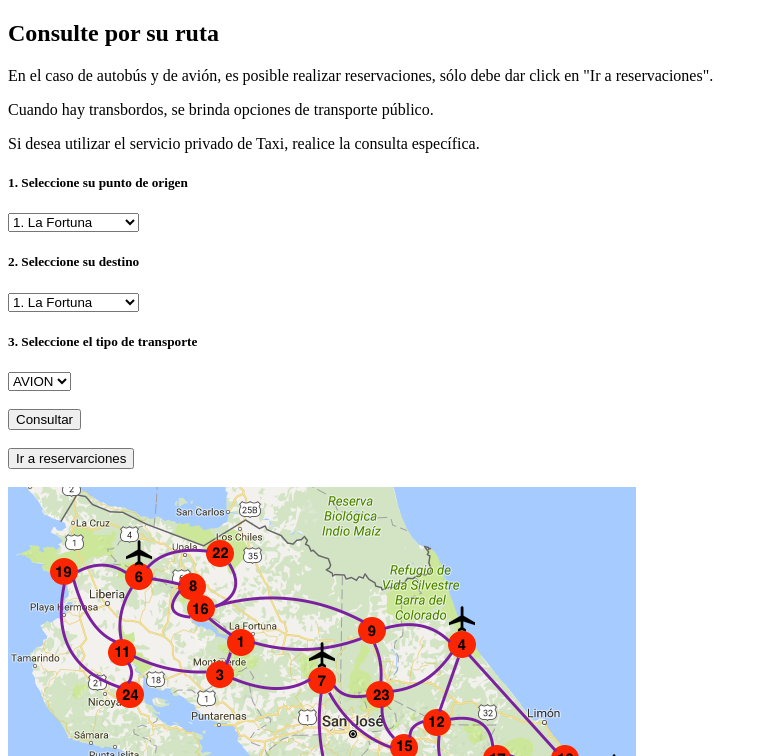
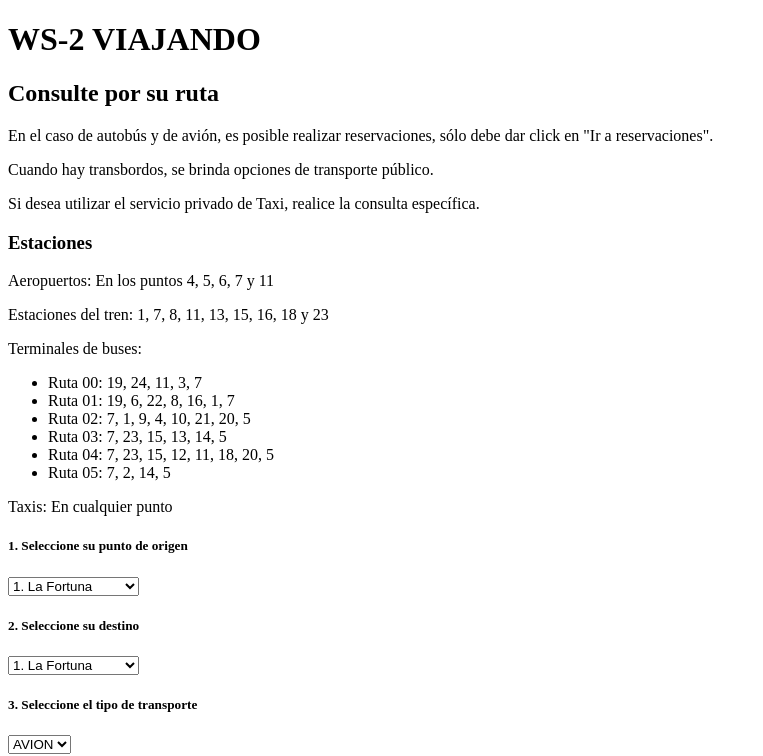
Before and after one commit to DianaCM11/WS-2-cliente, a Python web app: template templates/consultas.html in a window 1280 px wide. Shown: the top 756 px of the page, without its empty margins (0-763 px from the left). Run offline with Jinja, Linux system fonts and the light colour scheme; the template is opened without the code that fills it, so the values that code supplies are empty; some libraries are stand-ins or nearby versions.

Commit message:
mapa e info

```diff
--- a/templates/consultas.html
+++ b/templates/consultas.html
@@ -10,11 +10,29 @@
 <body>
 
 <form class="form-consultas" action="/consultas" method="post" role="form">
+    <h1>WS-2 VIAJANDO</h1>
     <h2>Consulte por su ruta</h2>
 
     <p>En el caso de autobús y de avión, es posible realizar reservaciones, sólo debe dar click en "Ir a reservaciones".</p>
     <p>Cuando hay transbordos, se brinda opciones de transporte público.</p>
     <p>Si desea utilizar el servicio privado de Taxi, realice la consulta específica.</p>
+
+    <h3>Estaciones</h3>
+
+    <p>Aeropuertos: En los puntos 4, 5, 6, 7 y 11</p>
+    <p>Estaciones del tren: 1, 7, 8, 11, 13, 15, 16, 18 y 23</p>
+    <p>Terminales de buses:
+    <ul>
+    <li>Ruta 00: 19, 24, 11, 3, 7</li>
+    <li>Ruta 01: 19, 6, 22, 8, 16, 1, 7</li>
+    <li>Ruta 02: 7, 1, 9, 4, 10, 21, 20, 5</li>
+    <li>Ruta 03: 7, 23, 15, 13, 14, 5</li>
+    <li>Ruta 04: 7, 23, 15, 12, 11, 18, 20, 5</li>
+    <li>Ruta 05: 7, 2, 14, 5</li>
+    </ul>
+    </p>
+
+    <p>Taxis: En cualquier punto</p>
 
     <h5>1. Seleccione su punto de origen</h5>
     <select name="origen">
--- a/templates/login.html
+++ b/templates/login.html
@@ -9,6 +9,7 @@
 <body>
 
 <form class="form-registro" action="/login" method="post" role="form" >
+    <h1>WS-2 VIAJANDO</h1>
     <h2>LOGIN</h2>
     <input type="email" id="user" placeholder="Correo" required autofocus>
     <input type="password" id="pass" placeholder="Contrasena" required>
--- a/templates/registro.html
+++ b/templates/registro.html
@@ -10,6 +10,7 @@
 <body>
 
 <form class="form-registro" action="/formulario" method="post" role="form">
+    <h1>WS-2 VIAJANDO</h1>
     <h2>Registro</h2>
     <input type = "email" name="usuario" placeholder="Correo" required autofocus>
     <input type="password" name="contrasena" placeholder="Contrasena" required>
--- a/templates/reservacion.html
+++ b/templates/reservacion.html
@@ -10,6 +10,7 @@
 <body>
 
 <form class="form-consultas" action="/reservar" method="post" role="form">
+    <h1>WS-2 VIAJANDO</h1>
     <h2>Reserve su espacio</h2>
 
     <h5>1. Seleccione el tipo de transporte</h5>
```
